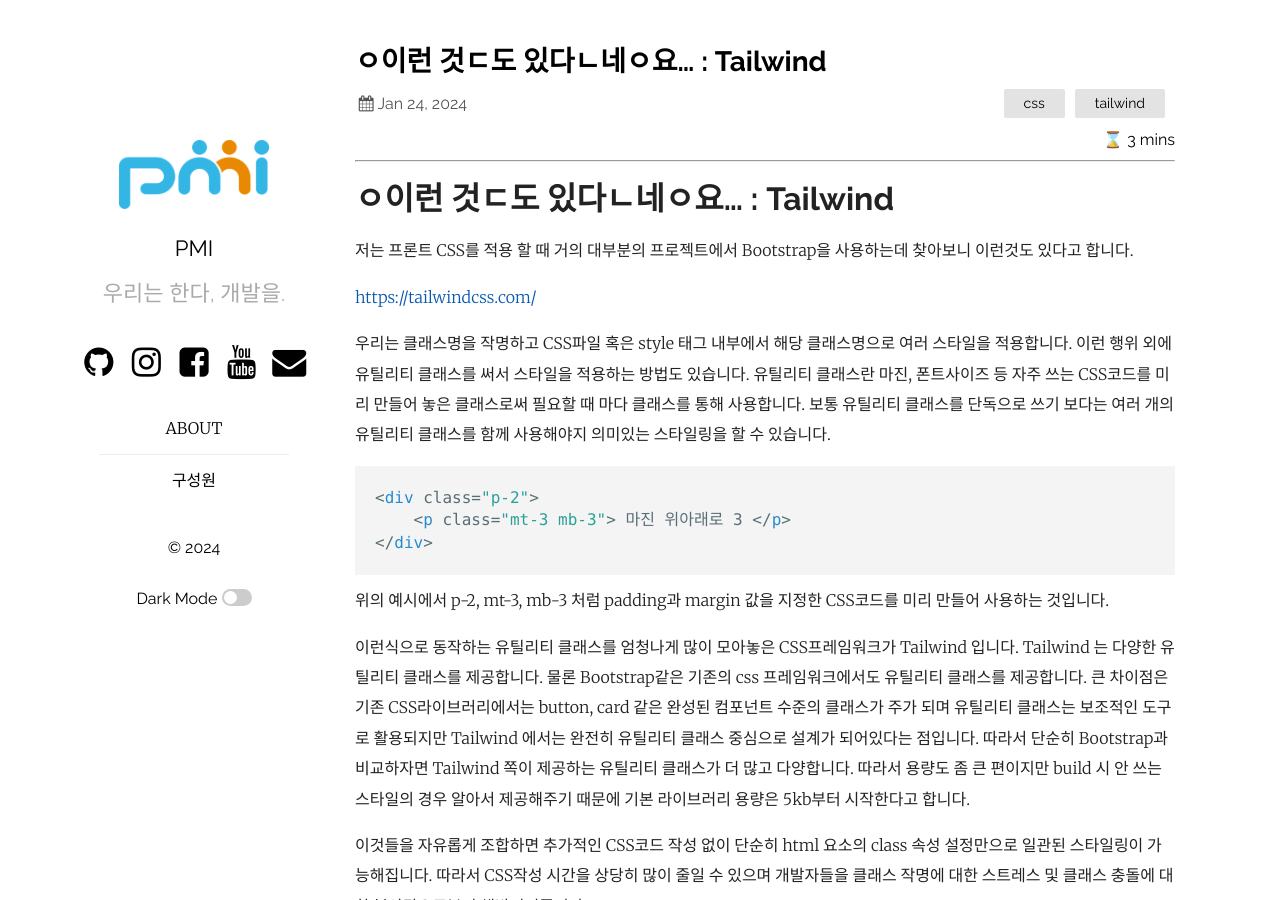
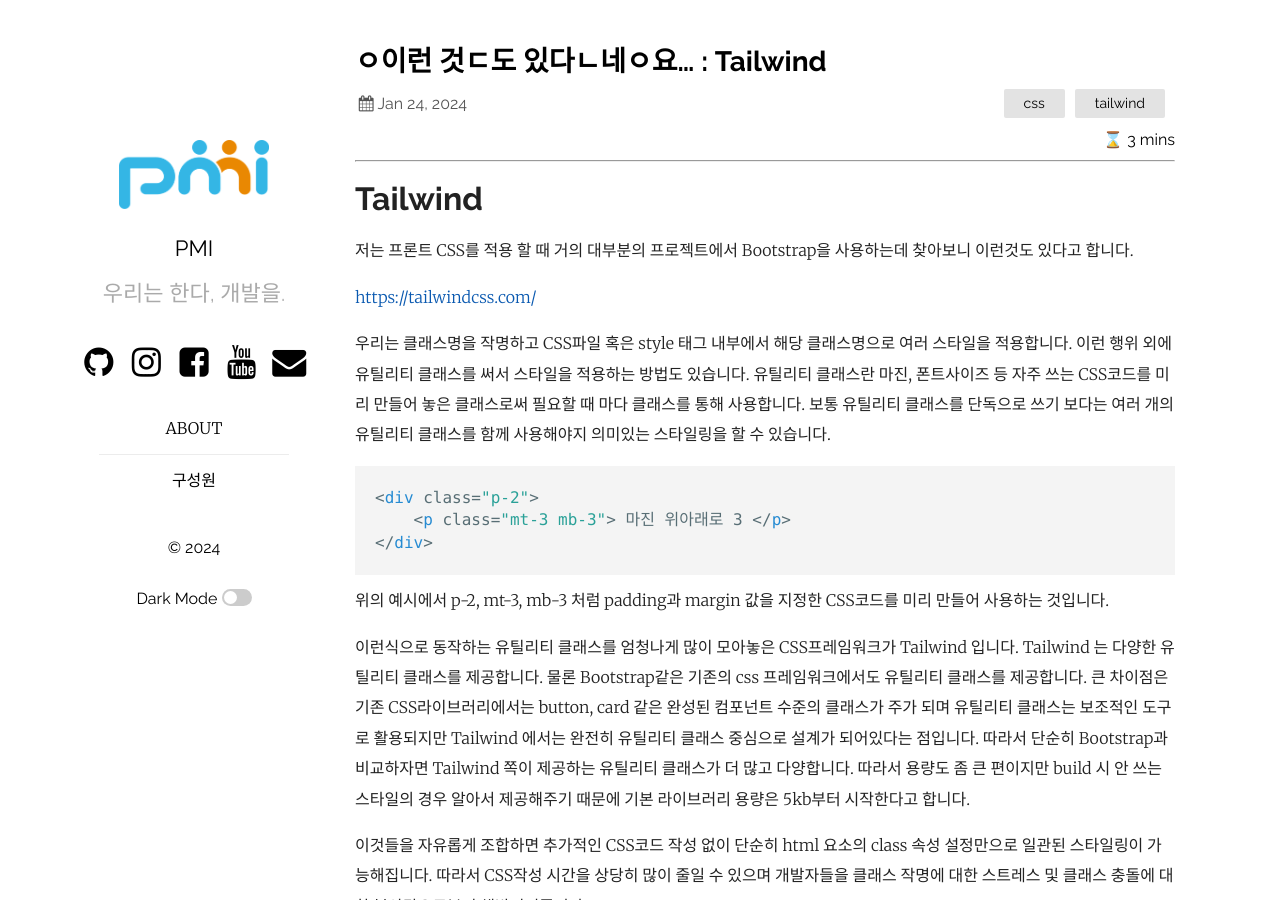
Before and after one commit to pmirnc-dev/pmirnc-dev.github.io, a Jekyll site: the page built from _posts/2024-01-24-ㅇ이런 것ㄷ도 있다ㄴ네ㅇ요…。 Tailwind.md, in a window 1280 px wide and 900 px high. Built offline with Jekyll 4.4.1, drawn with Linux system fonts in a browser that asks for light colours; comment, search, counter and statistics services are not loaded.

Commit message:
fix: 2024-01-24-Tailwind 포스팅 수정

```diff
--- a/_posts/2024-01-24-ㅇ이런 것ㄷ도 있다ㄴ네ㅇ요…。 Tailwind.md
+++ b/_posts/2024-01-24-ㅇ이런 것ㄷ도 있다ㄴ네ㅇ요…。 Tailwind.md
@@ -10,7 +10,7 @@
 
 
 
-# ㅇ이런 것ㄷ도 있다ㄴ네ㅇ요… : Tailwind
+# Tailwind
 
 저는 프론트 CSS를 적용 할 때 거의 대부분의 프로젝트에서 Bootstrap을 사용하는데 찾아보니 이런것도 있다고 합니다.
 
```
